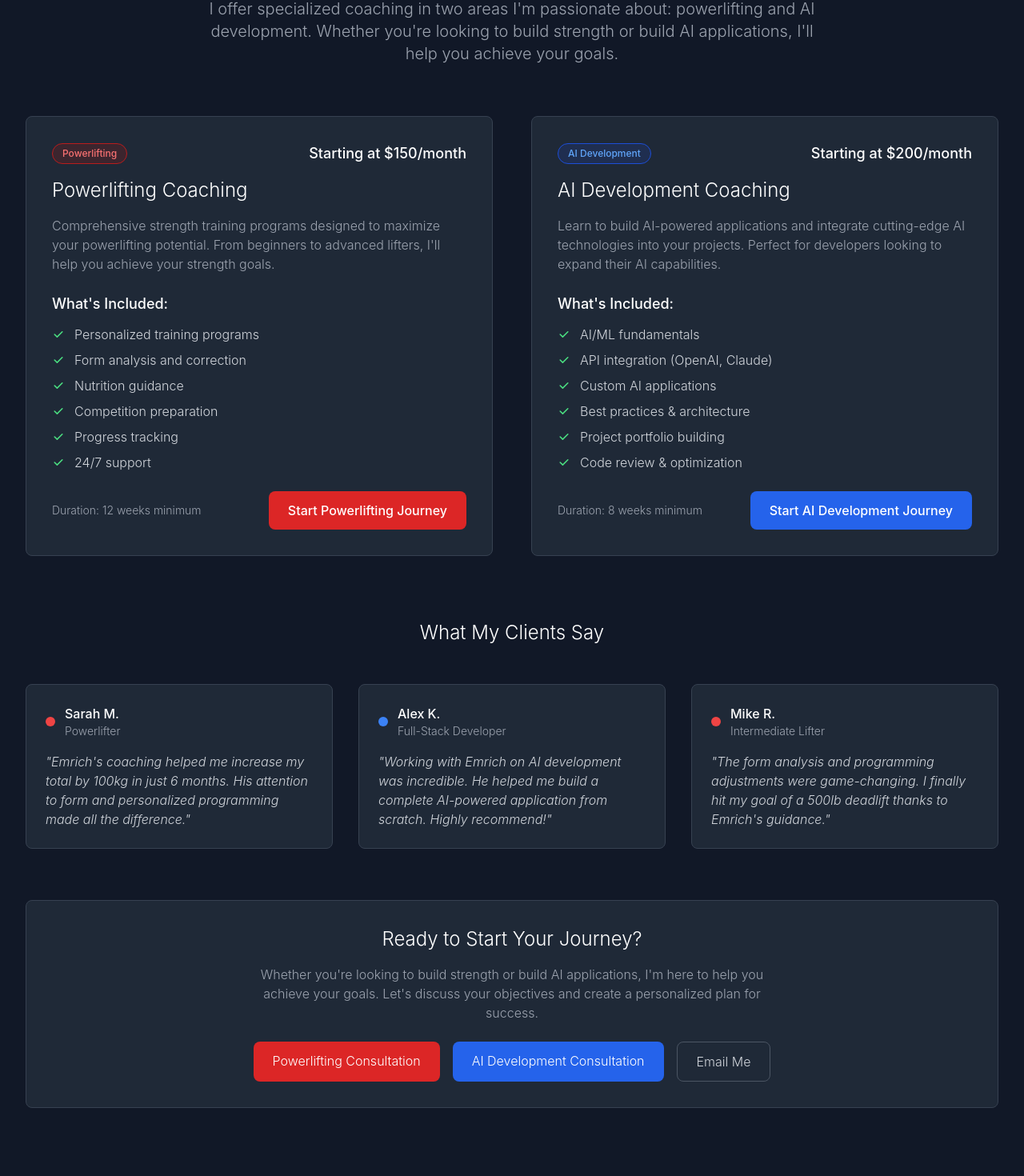
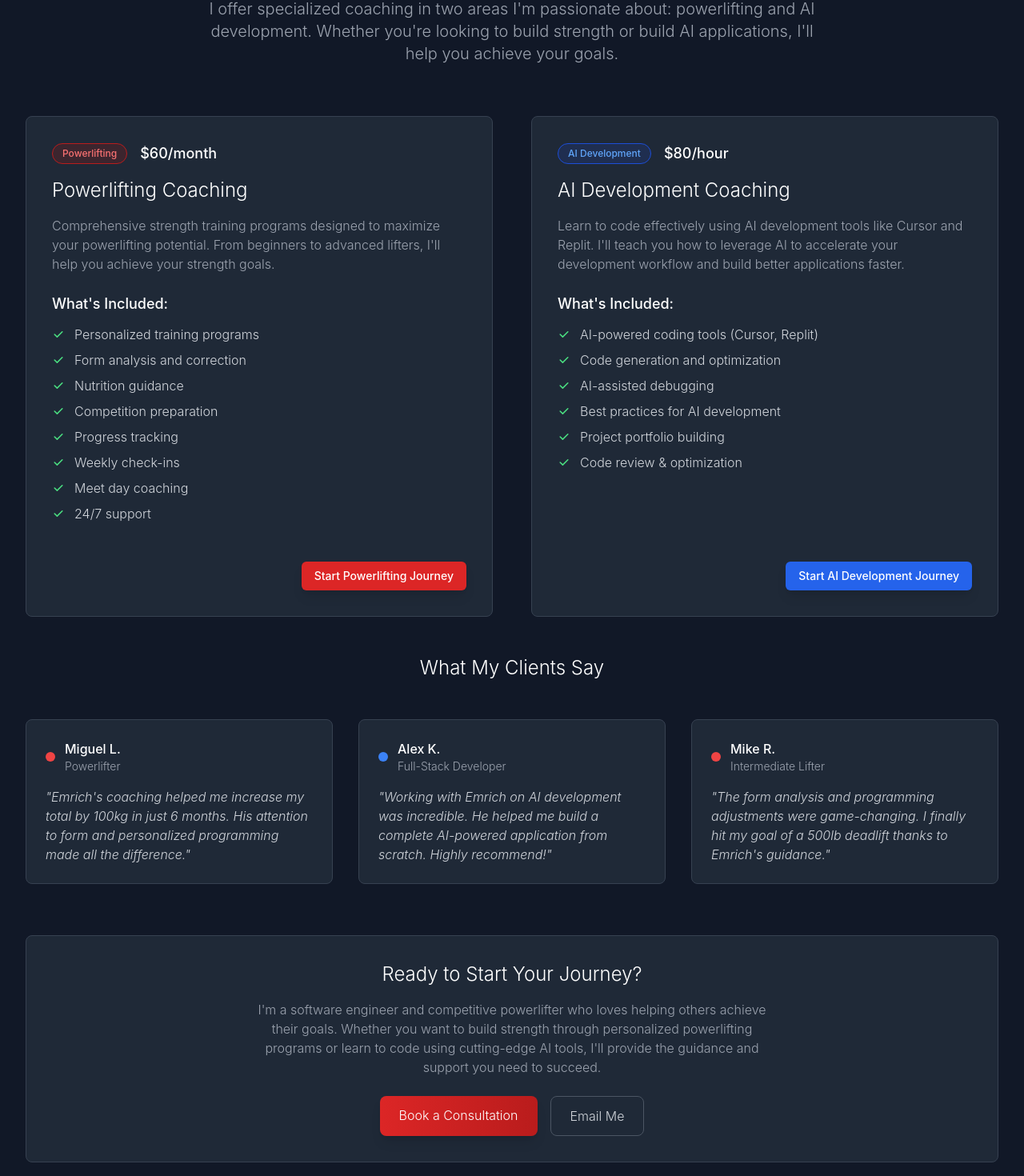
Before and after one commit to emrichmp/Emrich-Michael-Perrier, a React (Vite) app: page / in a window 1280 px wide. Shown: the part 6150-7620 px from the top of the page at 80% size. Built offline with nearby package versions, Linux system fonts and the light colour scheme.

Commit message:
Coaching section build out

```diff
--- a/src/components/Coaching.tsx
+++ b/src/components/Coaching.tsx
@@ -1,40 +1,43 @@
-import { motion } from 'framer-motion'
-import { useInView } from 'react-intersection-observer'
+import { motion } from "framer-motion";
+import { useInView } from "react-intersection-observer";
 
 interface CoachingService {
-  id: number
-  title: string
-  description: string
-  features: string[]
-  duration: string
-  price: string
-  category: 'powerlifting' | 'ai-development'
-  image: string
-  ctaText: string
-  ctaLink: string
+  id: number;
+  title: string;
+  description: string;
+  features: string[];
+  duration: string;
+  price: string;
+  category: "powerlifting" | "ai-development";
+  image: string;
+  ctaText: string;
+  ctaLink: string;
 }
 
 const Coaching = () => {
   const [ref, inView] = useInView({
     triggerOnce: true,
     threshold: 0.1
-  })
+  });
 
   const coachingServices: CoachingService[] = [
     {
       id: 1,
       title: "Powerlifting Coaching",
-      description: "Comprehensive strength training programs designed to maximize your powerlifting potential. From beginners to advanced lifters, I'll help you achieve your strength goals.",
+      description:
+        "Comprehensive strength training programs designed to maximize your powerlifting potential. From beginners to advanced lifters, I'll help you achieve your strength goals.",
       features: [
         "Personalized training programs",
         "Form analysis and correction",
         "Nutrition guidance",
         "Competition preparation",
         "Progress tracking",
+        "Weekly check-ins",
+        "Meet day coaching",
         "24/7 support"
       ],
-      duration: "12 weeks minimum",
-      price: "Starting at $150/month",
+      duration: "Indefinite",
+      price: "$60/month",
       category: "powerlifting",
       image: "/coaching/powerlifting.jpg",
       ctaText: "Start Powerlifting Journey",
@@ -43,54 +46,54 @@ const Coaching = () => {
     {
       id: 2,
       title: "AI Development Coaching",
-      description: "Learn to build AI-powered applications and integrate cutting-edge AI technologies into your projects. Perfect for developers looking to expand their AI capabilities.",
+      description:
+        "Learn to code effectively using AI development tools like Cursor and Replit. I'll teach you how to leverage AI to accelerate your development workflow and build better applications faster.",
       features: [
-        "AI/ML fundamentals",
-        "API integration (OpenAI, Claude)",
-        "Custom AI applications",
-        "Best practices & architecture",
+        "AI-powered coding tools (Cursor, Replit)",
+        "Code generation and optimization",
+        "AI-assisted debugging",
+        "Best practices for AI development",
         "Project portfolio building",
         "Code review & optimization"
       ],
-      duration: "8 weeks minimum",
-      price: "Starting at $200/month",
+      duration: "Flexible",
+      price: "$80/hour",
       category: "ai-development",
       image: "/coaching/ai-development.jpg",
       ctaText: "Start AI Development Journey",
       ctaLink: "https://calendly.com/emrichmp/ai-development-consultation"
     }
-  ]
+  ];
 
   const testimonials = [
     {
       id: 1,
-      name: "Sarah M.",
+      name: "Miguel L.",
       role: "Powerlifter",
-      content: "Emrich's coaching helped me increase my total by 100kg in just 6 months. His attention to form and personalized programming made all the difference.",
+      content:
+        "Emrich's coaching helped me increase my total by 100kg in just 6 months. His attention to form and personalized programming made all the difference.",
       category: "powerlifting"
     },
     {
       id: 2,
       name: "Alex K.",
       role: "Full-Stack Developer",
-      content: "Working with Emrich on AI development was incredible. He helped me build a complete AI-powered application from scratch. Highly recommend!",
+      content:
+        "Working with Emrich on AI development was incredible. He helped me build a complete AI-powered application from scratch. Highly recommend!",
       category: "ai-development"
     },
     {
       id: 3,
       name: "Mike R.",
       role: "Intermediate Lifter",
-      content: "The form analysis and programming adjustments were game-changing. I finally hit my goal of a 500lb deadlift thanks to Emrich's guidance.",
+      content:
+        "The form analysis and programming adjustments were game-changing. I finally hit my goal of a 500lb deadlift thanks to Emrich's guidance.",
       category: "powerlifting"
     }
-  ]
+  ];
 
   return (
-    <section
-      id="coaching"
-      className="section-padding bg-gray-900"
-      ref={ref}
-    >
+    <section id="coaching" className="section-padding bg-gray-900" ref={ref}>
       <div className="container-max">
         <motion.div
           initial={{ opacity: 0, y: 50 }}
@@ -100,8 +103,9 @@ const Coaching = () => {
         >
           <h2 className="heading-secondary mb-6">Coaching Services</h2>
           <p className="text-body text-gray-400 max-w-3xl mx-auto">
-            I offer specialized coaching in two areas I'm passionate about: powerlifting and AI development.
-            Whether you're looking to build strength or build AI applications, I'll help you achieve your goals.
+            I offer specialized coaching in two areas I'm passionate about: powerlifting and AI
+            development. Whether you're looking to build strength or build AI applications, I'll
+            help you achieve your goals.
           </p>
         </motion.div>
 
@@ -110,7 +114,7 @@ const Coaching = () => {
           initial={{ opacity: 0 }}
           animate={inView ? { opacity: 1 } : {}}
           transition={{ duration: 0.8, delay: 0.2 }}
-          className="grid lg:grid-cols-2 gap-12 mb-20"
+          className="grid lg:grid-cols-2 gap-12 mb-12"
         >
           {coachingServices.map((service, index) => (
             <motion.div
@@ -118,19 +122,23 @@ const Coaching = () => {
               initial={{ opacity: 0, y: 50 }}
               animate={inView ? { opacity: 1, y: 0 } : {}}
               transition={{ duration: 0.6, delay: 0.3 + index * 0.1 }}
-              className="bg-gray-800 rounded-lg overflow-hidden border border-gray-700 hover:border-gray-600 transition-colors"
+              className="bg-gray-800 rounded-lg overflow-hidden border border-gray-700 hover:border-gray-600 transition-colors flex flex-col h-full"
             >
               {/* Service Header */}
-              <div className="p-8">
+              <div className="p-8 flex flex-col h-full">
                 <div className="flex items-center justify-between mb-4">
-                  <span className={`px-3 py-1 text-xs font-medium rounded-full ${
-                    service.category === 'powerlifting'
-                      ? 'bg-red-900/30 text-red-400 border border-red-700'
-                      : 'bg-blue-900/30 text-blue-400 border border-blue-700'
-                  }`}>
-                    {service.category === 'powerlifting' ? 'Powerlifting' : 'AI Development'}
-                  </span>
-                  <span className="text-lg font-medium text-white">{service.price}</span>
+                  <div className="flex items-center gap-4">
+                    <span
+                      className={`px-3 py-1 text-xs font-medium rounded-full ${
+                        service.category === "powerlifting"
+                          ? "bg-red-900/30 text-red-400 border border-red-700"
+                          : "bg-blue-900/30 text-blue-400 border border-blue-700"
+                      }`}
+                    >
+                      {service.category === "powerlifting" ? "Powerlifting" : "AI Development"}
+                    </span>
+                    <span className="text-lg font-medium text-white">{service.price}</span>
+                  </div>
                 </div>
 
                 <h3 className="text-2xl font-light mb-4">{service.title}</h3>
@@ -142,8 +150,16 @@ const Coaching = () => {
                   <ul className="space-y-2">
                     {service.features.map((feature, featureIndex) => (
                       <li key={featureIndex} className="flex items-center text-gray-300">
-                        <svg className="w-4 h-4 mr-3 text-green-400 flex-shrink-0" fill="currentColor" viewBox="0 0 20 20">
-                          <path fillRule="evenodd" d="M16.707 5.293a1 1 0 010 1.414l-8 8a1 1 0 01-1.414 0l-4-4a1 1 0 011.414-1.414L8 12.586l7.293-7.293a1 1 0 011.414 0z" clipRule="evenodd" />
+                        <svg
+                          className="w-4 h-4 mr-3 text-green-400 flex-shrink-0"
+                          fill="currentColor"
+                          viewBox="0 0 20 20"
+                        >
+                          <path
+                            fillRule="evenodd"
+                            d="M16.707 5.293a1 1 0 010 1.414l-8 8a1 1 0 01-1.414 0l-4-4a1 1 0 011.414-1.414L8 12.586l7.293-7.293a1 1 0 011.414 0z"
+                            clipRule="evenodd"
+                          />
                         </svg>
                         {feature}
                       </li>
@@ -151,16 +167,15 @@ const Coaching = () => {
                   </ul>
                 </div>
 
-                <div className="flex items-center justify-between">
-                  <span className="text-gray-400 text-sm">Duration: {service.duration}</span>
+                <div className="flex justify-end mt-auto pt-6">
                   <a
                     href={service.ctaLink}
                     target="_blank"
                     rel="noopener noreferrer"
-                    className={`px-6 py-3 rounded-lg font-medium transition-colors ${
-                      service.category === 'powerlifting'
-                        ? 'bg-red-600 hover:bg-red-700 text-white'
-                        : 'bg-blue-600 hover:bg-blue-700 text-white'
+                    className={`px-4 py-2 text-sm rounded-md font-medium transition-all duration-200 ${
+                      service.category === "powerlifting"
+                        ? "bg-red-600 hover:bg-red-700 text-white shadow-lg hover:shadow-red-500/25"
+                        : "bg-blue-600 hover:bg-blue-700 text-white shadow-lg hover:shadow-blue-500/25"
                     }`}
                   >
                     {service.ctaText}
@@ -189,9 +204,11 @@ const Coaching = () => {
                 className="bg-gray-800 rounded-lg p-6 border border-gray-700"
               >
                 <div className="flex items-center mb-4">
-                  <div className={`w-3 h-3 rounded-full mr-3 ${
-                    testimonial.category === 'powerlifting' ? 'bg-red-500' : 'bg-blue-500'
-                  }`}></div>
+                  <div
+                    className={`w-3 h-3 rounded-full mr-3 ${
+                      testimonial.category === "powerlifting" ? "bg-red-500" : "bg-blue-500"
+                    }`}
+                  ></div>
                   <div>
                     <div className="font-medium text-white">{testimonial.name}</div>
                     <div className="text-sm text-gray-400">{testimonial.role}</div>
@@ -211,33 +228,25 @@ const Coaching = () => {
           className="text-center"
         >
           <div className="bg-gray-800 rounded-lg p-8 border border-gray-700">
-            <h3 className="text-2xl font-light mb-4">
-              Ready to Start Your Journey?
-            </h3>
+            <h3 className="text-2xl font-light mb-4">Ready to Start Your Journey?</h3>
             <p className="text-gray-400 mb-6 max-w-2xl mx-auto">
-              Whether you're looking to build strength or build AI applications, I'm here to help you achieve your goals.
-              Let's discuss your objectives and create a personalized plan for success.
+              I'm a software engineer and competitive powerlifter who loves helping others achieve
+              their goals. Whether you want to build strength through personalized powerlifting
+              programs or learn to code using cutting-edge AI tools, I'll provide the guidance and
+              support you need to succeed.
             </p>
             <div className="flex flex-wrap justify-center gap-4">
               <a
                 href="https://calendly.com/emrichmp/powerlifting-consultation"
                 target="_blank"
                 rel="noopener noreferrer"
-                className="px-6 py-3 bg-red-600 hover:bg-red-700 text-white rounded-lg transition-colors"
+                className="px-6 py-3 bg-gradient-to-r from-red-600 to-red-700 hover:from-red-700 hover:to-red-800 text-white rounded-lg transition-all duration-200 shadow-lg hover:shadow-red-500/25"
               >
-                Powerlifting Consultation
-              </a>
-              <a
-                href="https://calendly.com/emrichmp/ai-development-consultation"
-                target="_blank"
-                rel="noopener noreferrer"
-                className="px-6 py-3 bg-blue-600 hover:bg-blue-700 text-white rounded-lg transition-colors"
-              >
-                AI Development Consultation
+                Book a Consultation
               </a>
               <a
                 href="mailto:emrichmp@gmail.com"
-                className="px-6 py-3 border border-gray-600 hover:border-gray-500 text-gray-300 hover:text-white rounded-lg transition-colors"
+                className="px-6 py-3 border border-gray-600 hover:border-gray-500 text-gray-300 hover:text-white rounded-lg transition-all duration-200"
               >
                 Email Me
               </a>
@@ -246,7 +255,7 @@ const Coaching = () => {
         </motion.div>
       </div>
     </section>
-  )
-}
+  );
+};
 
-export default Coaching
+export default Coaching;
```
